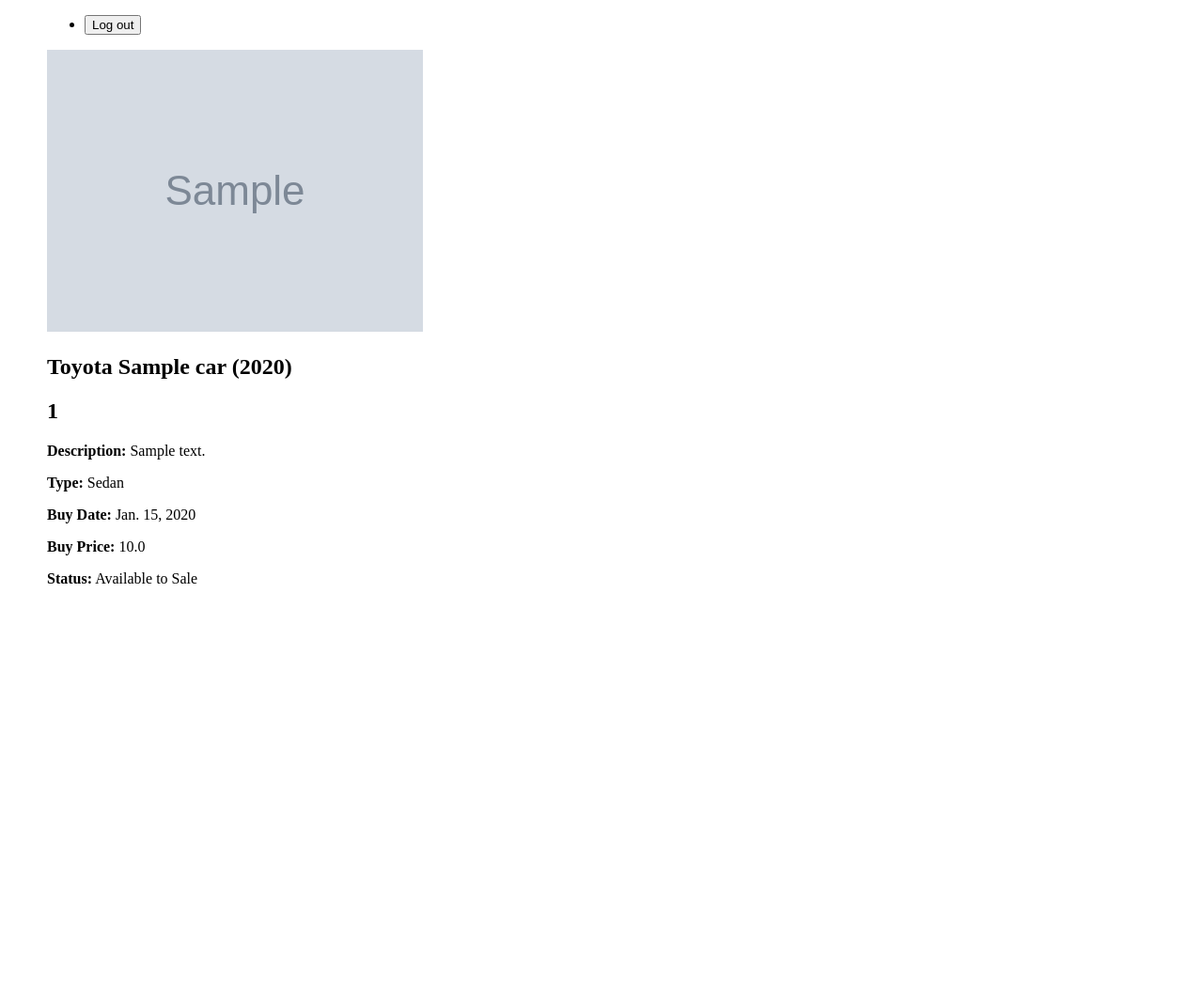
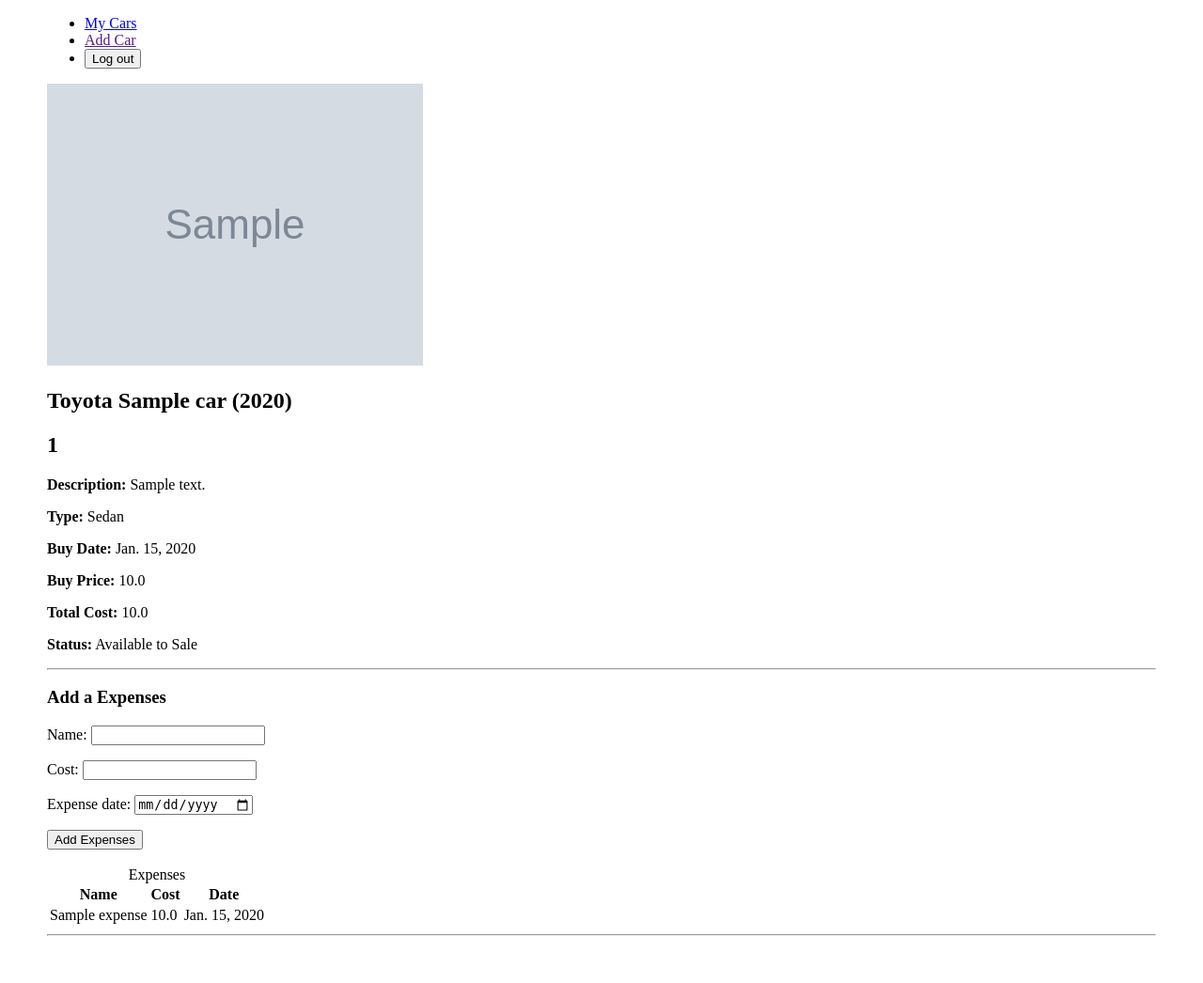
Before and after one commit to murtadha88/sayyarati, a Django app: page /cars/1/ in a window 1280 px wide. Shown: the part 68-1114 px from the top of the page at 94% size. Before the commit the page ends 689 px from the top, so only its background shows below. Run offline with Django 5.2, Linux system fonts and the light colour scheme; a user stored in the database is signed in; tables that the repository leaves empty hold one stand-in row (values such as "Sample post"); grey boxes marked "Sample" are stand-in pictures.

Commit message:
show and add expenses to the car completed

```diff
--- /dev/null
+++ b/main_app/forms.py
@@ -0,0 +1,16 @@
+from django import forms
+from .models import Expenses
+
+class ExpensesForm(forms.ModelForm):
+    class Meta:
+        model = Expenses
+        fields = ['name', 'cost', 'expense_date']
+        widgets = {
+            'expense_date': forms.DateInput(
+                format=('%Y-%m-%d'),
+                attrs={
+                    'placeholder': 'Select a date',
+                    'type': 'date'
+                }
+            ),
+        }
--- a/main_app/models.py
+++ b/main_app/models.py
@@ -119,3 +119,6 @@
 
     def __str__(self):
         return f"{self.name}"
+
+    class Meta:
+        ordering = ['-expense_date']
--- a/main_app/templates/base.html
+++ b/main_app/templates/base.html
@@ -25,6 +25,12 @@
       <ul>
         {% if user.is_authenticated %}
         <li>
+          <a href="{% url 'cars' %}">My Cars</a>
+        </li>
+        <li>
+          <a href="">Add Car</a>
+        </li>
+        <li>
           <form id="logout-form" method="post" action="{% url 'logout' %}">
             {% csrf_token %}
             <button type="submit">Log out</button>
--- a/main_app/templates/cars/details.html
+++ b/main_app/templates/cars/details.html
@@ -11,7 +11,7 @@
     <p>No image available.</p>
     {% endif %}
     <div>
-        <h1>{{ car.brand  }} {{ car.name  }} ({{ car.year_model }})</h1>
+        <h1>{{ car.brand }} {{ car.name }} ({{ car.year_model }})</h1>
         <h2>{{ car.car_id }} </h2>
         <p><strong>Description:</strong> {{ car.description }}</p>
         <p><strong>Type:</strong> {{ car.type }}</p>
@@ -20,11 +20,48 @@
         <p><strong>Buy Date:</strong> {{ car.buy_date }}</p>
         {% endif %}
         <p><strong>Buy Price:</strong> {{ car.buy_price }}</p>
+        <p><strong>Total Cost:</strong> {{ car.total_cost }}</p>
         <p><strong>Status:</strong> {{ car.status }}</p>
+
+        <hr>
+
+        {% if car.status != 'Sold' %}
+        <h3>Add a Expenses</h3>
+        <form  action="{% url 'add-expenses' car.id %}" method="post" autocomplete="off">
+            {% csrf_token %}
+            {{ expenses_form.as_p }}
+            <button type="submit">Add Expenses</button>
+        </form>
+        {% endif %}
+
+        <br>
+
+        <table>
+            <caption>Expenses</caption>
+            <thead>
+                <tr>
+                    <th>Name</th>
+                    <th>Cost</th>
+                    <th>Date</th>
+                </tr>
+            </thead>
+            <tbody>
+                {% for expenses in car.expenses_set.all %}
+                <tr>
+                    <td>{{expenses.name}}</td>
+                    <td>{{expenses.cost}}</td>
+                    <td>{{expenses.expense_date}}</td>
+                </tr>
+                {% endfor %}
+            </tbody>
+        </table>
+
+        <hr>
 
         {% if car.status == 'Sold' %}
         <table>
             <caption>Selling Details</caption>
+            <thead>
                 <tr>
                     <th>Buy Price</th>
                     <th>Sell Price</th>
@@ -32,6 +69,8 @@
                     <th>Profit</th>
                     <th>Profit Margin (%)</th>
                 </tr>
+            </thead>
+            <tbody>
                 <tr>
                     <td>{{car.buy_price}}</td>
                     <td>{{car.sell_price}}</td>
@@ -39,6 +78,7 @@
                     <td>{{car.profit}}</td>
                     <td>{{car.profit_percentage}}</td>
                 </tr>
+            </tbody>
         </table>
         {% endif %}
 
--- a/main_app/urls.py
+++ b/main_app/urls.py
@@ -9,6 +9,11 @@
     path('accounts/signup/', views.signup, name='signup'),
     path('cars/', views.cars, name='cars'),
     path('cars/<int:car_id>/', views.car_detail, name='car-detail'),
+    path(
+        'cars/<int:car_id>/add-expenses/',
+        views.add_expenses,
+        name='add-expenses'
+    ),
 ]
 
 if settings.DEBUG:
--- a/main_app/views.py
+++ b/main_app/views.py
@@ -3,6 +3,7 @@
 from django.contrib.auth.forms import UserCreationForm
 from django.contrib.auth.views import LoginView
 from .models import Car
+from .forms import ExpensesForm
 
 from .models import Car
 class Login(LoginView):
@@ -32,4 +33,18 @@
 
 def car_detail(request, car_id):
     car = Car.objects.get(id=car_id)
-    return render(request, 'cars/details.html', {'car': car})
+    expenses_form = ExpensesForm()
+    return render(request, 'cars/details.html', {'car': car , 'expenses_form': expenses_form})
+
+def add_expenses(request, car_id):
+    form = ExpensesForm(request.POST)
+    if form.is_valid():
+        new_expenses = form.save(commit=False)
+        new_expenses.car_id = car_id
+        new_expenses.save()
+
+        car = Car.objects.get(id=car_id)
+        car.total_cost += new_expenses.cost
+        car.save()
+
+    return redirect('car-detail', car_id=car_id)
```
Lines whose indentation alone changed are shown as unchanged.
